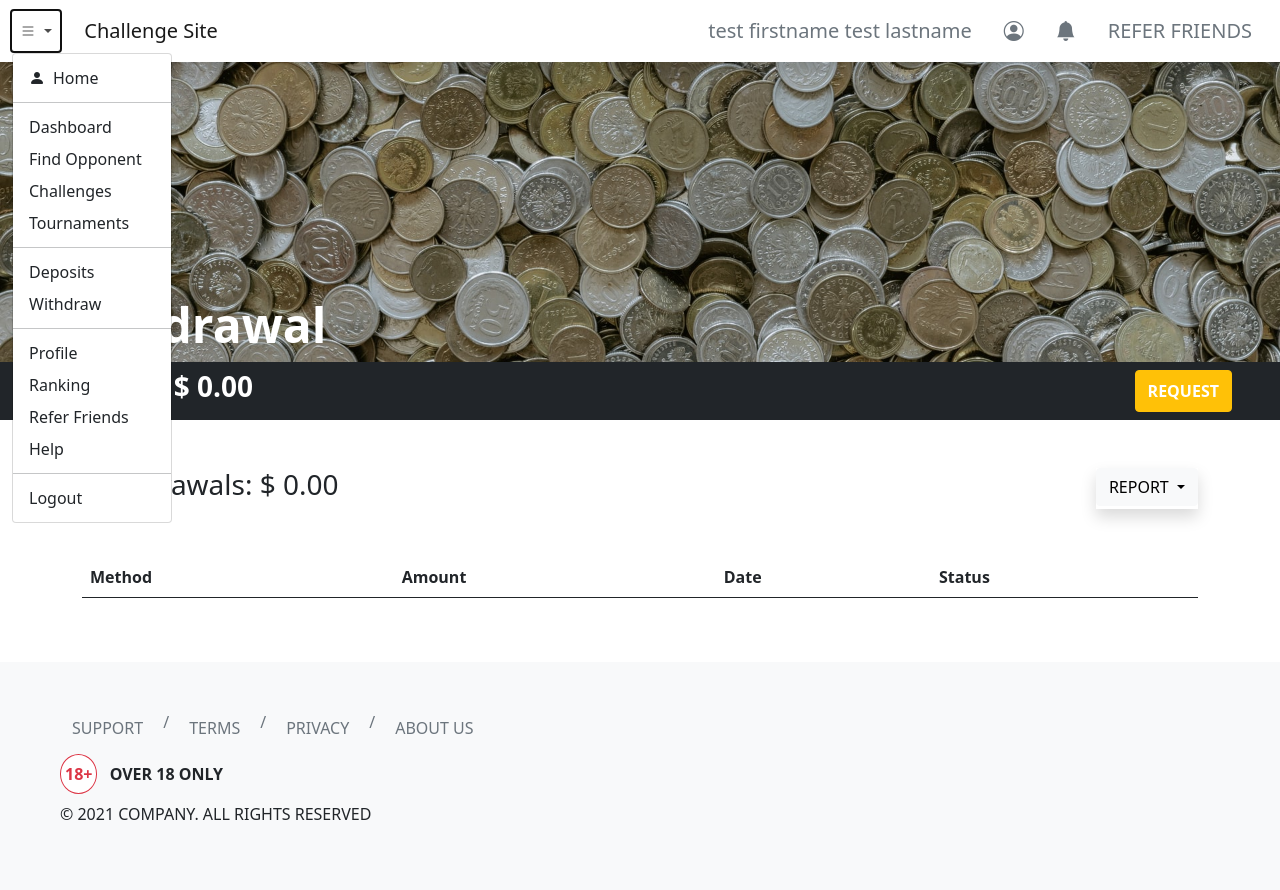
After one commit to Ahmed-Salim/site-demo, a PHP site: page /dashboard/withdrawal/ in a window 1280 px wide, after a click that opens the changed part. The commit adds this page. Run offline with PHP 8.4, Linux system fonts and the light colour scheme; a user stored in the database is signed in; lists and menus that the app fills with data are empty; some libraries are stand-ins or nearby versions.

Commit message:
add deposits and withdrawal

```diff
--- a/dashboard/index.php
+++ b/dashboard/index.php
@@ -30,8 +30,8 @@ include '../header.php';
         </div>
         <div class="col">
             <h3 class="mb-5"><i class="bi bi-wallet-fill me-3"></i>Fund Your Account</h3>
-            <a class="btn btn-outline-secondary border-0" href="#" role="button">MAKE DEPOSIT</a>
-            <a class="btn btn-outline-secondary border-0" href="#" role="button">WITHDRAWAL</a>
+            <a class="btn btn-outline-secondary border-0" href="./deposits/" role="button">MAKE DEPOSIT</a>
+            <a class="btn btn-outline-secondary border-0" href="./withdrawal/" role="button">WITHDRAWAL</a>
         </div>
     </div>
 </div>
--- /dev/null
+++ b/dashboard/withdrawal/index.css
@@ -0,0 +1,7 @@
+.hero {
+    background-image: url('../../images/pawel-czerwinski-PtHP1wFSSYI-unsplash.jpg');
+    background-position: bottom;
+    background-repeat: no-repeat;
+    background-size: cover;
+    min-height: 300px;
+}
--- /dev/null
+++ b/dashboard/withdrawal/index.php
@@ -0,0 +1,83 @@
+<?php
+include '../../header.php';
+?>
+
+<link rel="stylesheet" href="./index.css">
+
+<!-- Modal -->
+<div class="modal fade" id="withdrawalRequestModal" tabindex="-1" aria-labelledby="exampleModalLabel" aria-hidden="true">
+    <div class="modal-dialog modal-dialog-centered">
+        <div class="modal-content">
+            <div class="modal-header">
+                <h5 class="modal-title" id="exampleModalLabel">Withdrawal Request</h5>
+                <button type="button" class="btn-close" data-bs-dismiss="modal" aria-label="Close"></button>
+            </div>
+            <div class="modal-body">
+                <small>Enter the amount and method to withdraw your money</small>
+            </div>
+            <div class="modal-footer">
+                <button type="button" class="btn btn-light text-uppercase">Withdraw</button>
+            </div>
+        </div>
+    </div>
+</div>
+
+<div class="hero bg-dark d-flex align-items-end px-5">
+    <h1 class="text-white display-5 fw-bold">Withdrawal</h1>
+</div>
+
+<div class="container-fluid bg-dark py-2 px-5">
+    <div class="row">
+        <div class="col d-flex justify-content-between">
+            <h3 class="text-white fw-bold">Balance: $ 0.00</h3>
+            <!-- Button trigger modal -->
+            <button type="button" class="btn btn-warning text-uppercase text-white fw-bold" data-bs-toggle="modal" data-bs-target="#withdrawalRequestModal">
+                Request
+            </button>
+        </div>
+    </div>
+</div>
+
+<div class="container my-5">
+    <div class="row">
+        <div class="col">
+            <h3>Withdrawals: $ 0.00</h3>
+        </div>
+        <div class="col d-flex">
+            <div class="dropdown shadow ms-auto">
+                <button class="btn btn-light dropdown-toggle text-uppercase" type="button" data-bs-toggle="dropdown" aria-expanded="false">
+                    Report
+                </button>
+                <ul class="dropdown-menu">
+                    <li><a class="dropdown-item" href="#">This Month</a></li>
+                    <li><a class="dropdown-item" href="#">Last Month</a></li>
+                    <li><a class="dropdown-item" href="#">This Year</a></li>
+                    <li><a class="dropdown-item" href="#">All</a></li>
+                </ul>
+            </div>
+        </div>
+    </div>
+</div>
+
+<div class="container my-5">
+    <div class="row">
+        <div class="col">
+            <table class="table">
+                <thead>
+                    <tr>
+                        <th scope="col">Method</th>
+                        <th scope="col">Amount</th>
+                        <th scope="col">Date</th>
+                        <th scope="col">Status</th>
+                    </tr>
+                </thead>
+                <tbody>
+                </tbody>
+            </table>
+        </div>
+    </div>
+</div>
+
+<?php
+include '../../footer.php';
+?>
--- a/header.php
+++ b/header.php
@@ -144,8 +144,34 @@ if (isset($_SESSION['id'])) {
                             <li>
                                 <hr class="dropdown-divider">
                             </li>
-                            <li><a class="dropdown-item" href="#">Deposits</a></li>
-                            <li><a class="dropdown-item" href="#">Withdraw</a></li>
+                            <li><a class="dropdown-item" href="
+                            <?php
+
+                            if (basename(getcwd()) === basename(__DIR__)) {
+                                echo './dashboard/deposits/';
+                            } elseif (basename(dirname(getcwd())) === basename(__DIR__)) {
+                                echo '../dashboard/deposits/';
+                            } elseif (basename(dirname(getcwd())) === 'dashboard') {
+                                echo '../../dashboard/deposits/';
+                            } else {
+                            }
+
+                            ?>
+                            ">Deposits</a></li>
+                            <li><a class="dropdown-item" href="
+                            <?php
+
+                            if (basename(getcwd()) === basename(__DIR__)) {
+                                echo './dashboard/withdrawal/';
+                            } elseif (basename(dirname(getcwd())) === basename(__DIR__)) {
+                                echo '../dashboard/withdrawal/';
+                            } elseif (basename(dirname(getcwd())) === 'dashboard') {
+                                echo '../../dashboard/withdrawal/';
+                            } else {
+                            }
+
+                            ?>
+                            ">Withdraw</a></li>
                             <li>
                                 <hr class="dropdown-divider">
                             </li>
```
Also changed, not shown: dashboard/deposits/index.css (added, +7 -0 lines), dashboard/deposits/index.php (added, +70 -0 lines), images/pawel-czerwinski-PtHP1wFSSYI-unsplash.jpg (added).
